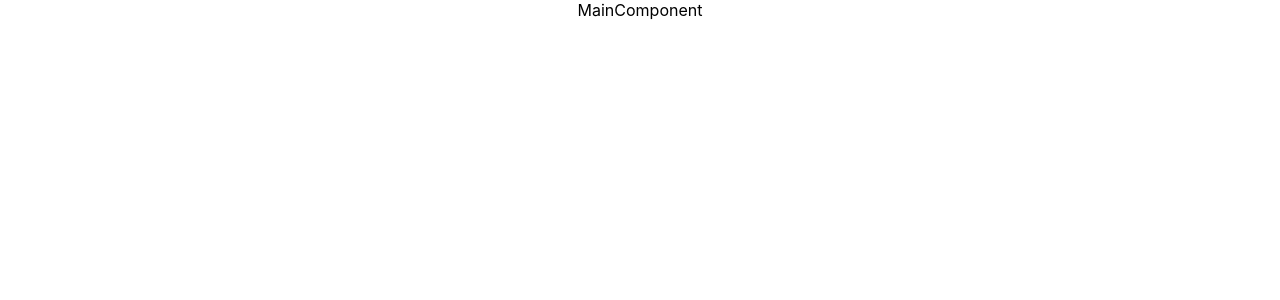
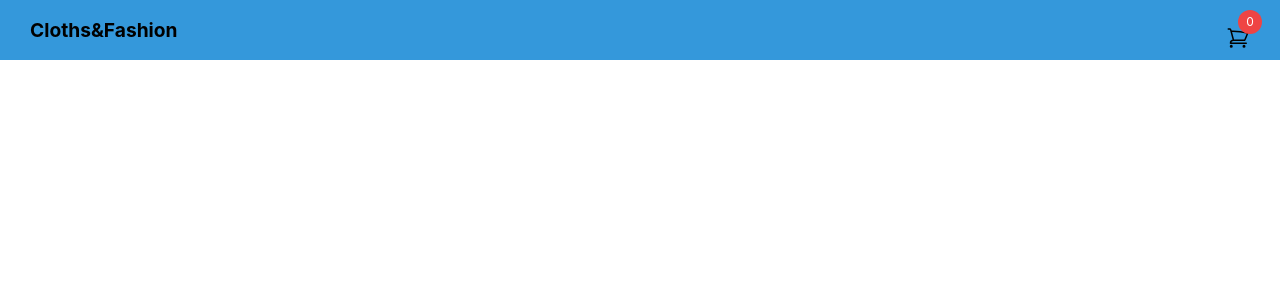
Before and after one commit to AvadhutK01/react-project-shopping-app, a React (Create React App) app: page / in a window 1280 px wide. Shown: the top 300 px of the page. Built offline with nearby package versions, Linux system fonts and the light colour scheme.

Commit message:
Added header component

```diff
--- a/src/components/UI/Header/HeaderComponent.css
+++ b/src/components/UI/Header/HeaderComponent.css
@@ -0,0 +1,16 @@
+header {
+    background-color: #3498db;
+    padding: 10px;
+}
+
+header nav div {
+    display: flex;
+    justify-content: space-between;
+}
+
+h1 {
+    margin: auto 0;
+    margin-inline-start: 1.25rem;
+    font-weight: bold;
+    font-size: larger;
+}
--- a/src/components/UI/Header/HeaderComponent.jsx
+++ b/src/components/UI/Header/HeaderComponent.jsx
@@ -1,8 +1,25 @@
 import React from 'react'
+import './HeaderComponent.css'
 
 const HeaderComponent = () => {
     return (
-        <div>HeaderComponent</div>
+        <header>
+            <nav>
+                <div>
+                    <h1>Cloths&Fashion</h1>
+                    <div className="flex justify-center items-center mr-5 cursor-pointer">
+                        <div className="relative">
+                            <div className="t-0 absolute left-3">
+                                <p className="flex h-2 w-2 items-center justify-center rounded-full bg-red-500 p-3 text-xs text-white">{0}</p>
+                            </div>
+                            <svg xmlns="http://www.w3.org/2000/svg" fill="none" viewBox="0 0 24 24" strokeWidth="1.5" stroke="currentColor" className="file: mt-4 h-6 w-6">
+                                <path strokeLinecap="round" strokeLinejoin="round" d="M2.25 3h1.386c.51 0 .955.343 1.087.835l.383 1.437M7.5 14.25a3 3 0 00-3 3h15.75m-12.75-3h11.218c1.121-2.3 2.1-4.684 2.924-7.138a60.114 60.114 0 00-16.536-1.84M7.5 14.25L5.106 5.272M6 20.25a.75.75 0 11-1.5 0 .75.75 0 011.5 0zm12.75 0a.75.75 0 11-1.5 0 .75.75 0 011.5 0z" />
+                            </svg>
+                        </div>
+                    </div>
+                </div>
+            </nav>
+        </header>
     )
 }
 
--- a/src/components/main/MainComponent.jsx
+++ b/src/components/main/MainComponent.jsx
@@ -1,8 +1,11 @@
 import React from 'react'
+import HeaderComponent from '../UI/Header/HeaderComponent'
 
 const MainComponent = () => {
     return (
-        <div>MainComponent</div>
+        <div>
+            <HeaderComponent />
+        </div>
     )
 }
 
--- a/src/index.css
+++ b/src/index.css
@@ -1,3 +1,7 @@
+@tailwind base;
+@tailwind components;
+@tailwind utilities;
+
 body {
   margin: 0;
   font-family: -apple-system, BlinkMacSystemFont, 'Segoe UI', 'Roboto', 'Oxygen',
--- /dev/null
+++ b/tailwind.config.js
@@ -0,0 +1,10 @@
+/** @type {import('tailwindcss').Config} */
+module.exports = {
+  content: [
+    "./src/**/*.{js,jsx,ts,tsx}",
+  ],
+  theme: {
+    extend: {},
+  },
+  plugins: [],
+}
```
